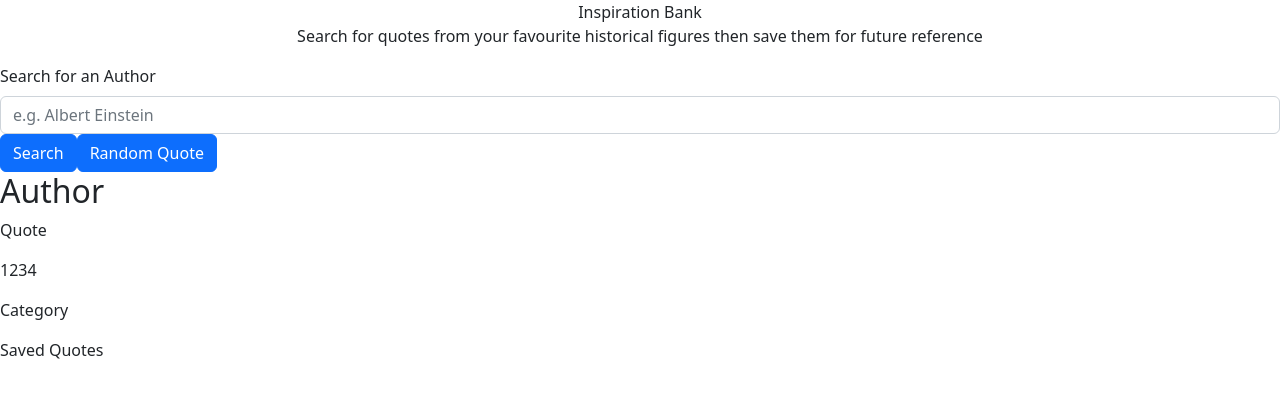
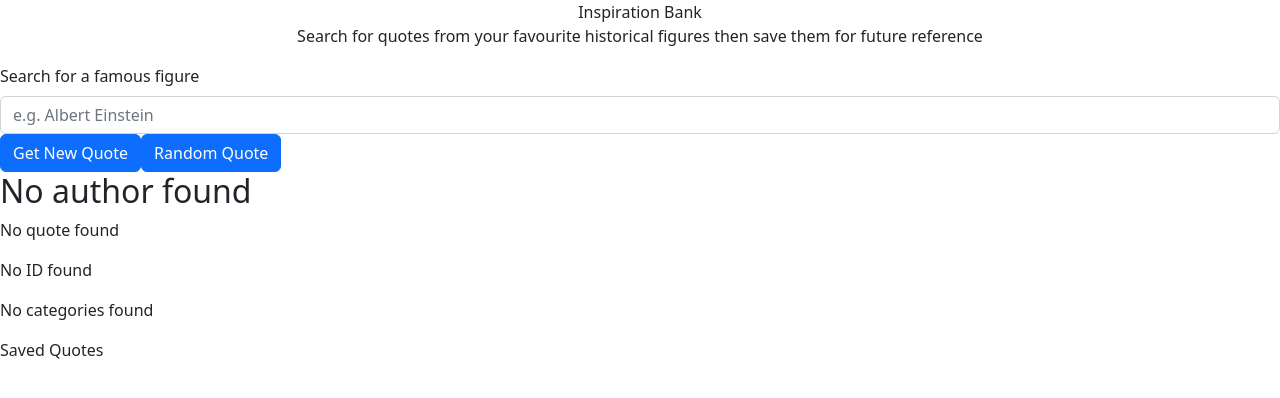
Before and after one commit to seanxbrown/react-quote, a React (Create React App) app: page / in a window 1280 px wide. Shown: the top 398 px of the page. Built offline with nearby package versions, Linux system fonts and the light colour scheme.

Commit message:
Feat: Add ability to search for quote by person

```diff
--- a/src/App.js
+++ b/src/App.js
@@ -17,8 +17,14 @@ function App() {
     const response = await fetch("https://api.quotable.io/random", {mode: "cors"})
     const quote = await response.json();
     setCurrentQuote(quote)
-    console.log(currentQuote)
+  }
 
+  async function getQuoteFromSpecificPerson(event) {
+    event.preventDefault();
+    const authorName = document.querySelector("#authorInput").value;
+    const response = await fetch(`https://api.quotable.io/random?author=${authorName}`, {mode: "cors"})
+    const quote = await response.json();
+    setCurrentQuote(quote);
   }
 
   return (
@@ -26,17 +32,14 @@ function App() {
       <Header></Header>
       <Form>
         <Form.Group>
-          <Form.Label>Search for an Author</Form.Label>
-          <Form.Control type="text" placeholder="e.g. Albert Einstein"></Form.Control>
+          <Form.Label>Search for a famous figure</Form.Label>
+          <Form.Control id="authorInput" type="text" placeholder="e.g. Albert Einstein"></Form.Control>
         </Form.Group>
-        <Button type="submit">Search</Button>
+        <Button type="submit" onClick={getQuoteFromSpecificPerson}>Get New Quote</Button>
         <Button type="button" onClick={getRandomQuote}>Random Quote</Button>
-
       </Form>
       <DisplayQuote author={currentQuote.author} quote={currentQuote.content} tags={currentQuote.tags} id={currentQuote._id}></DisplayQuote>
       <SavedQuotes></SavedQuotes>
-
-
     </div>
   );
 }
--- a/src/components/DisplayQuote.js
+++ b/src/components/DisplayQuote.js
@@ -1,5 +1,4 @@
 export const DisplayQuote = ({author, quote, tags, id}) => {
-    console.log("from DQ:", tags)
     return (
         <div>
             <h2>{author}</h2>
@@ -14,9 +13,9 @@ export const DisplayQuote = ({author, quote, tags, id}) => {
 }
 
 DisplayQuote.defaultProps = {
-    author: "Author",
-    quote: "Quote",
-    id: 1234,
-    tags: ["Category"]
+    author: "No author found",
+    quote: "No quote found",
+    id: "No ID found",
+    tags: ["No categories found"]
 
 }
```
